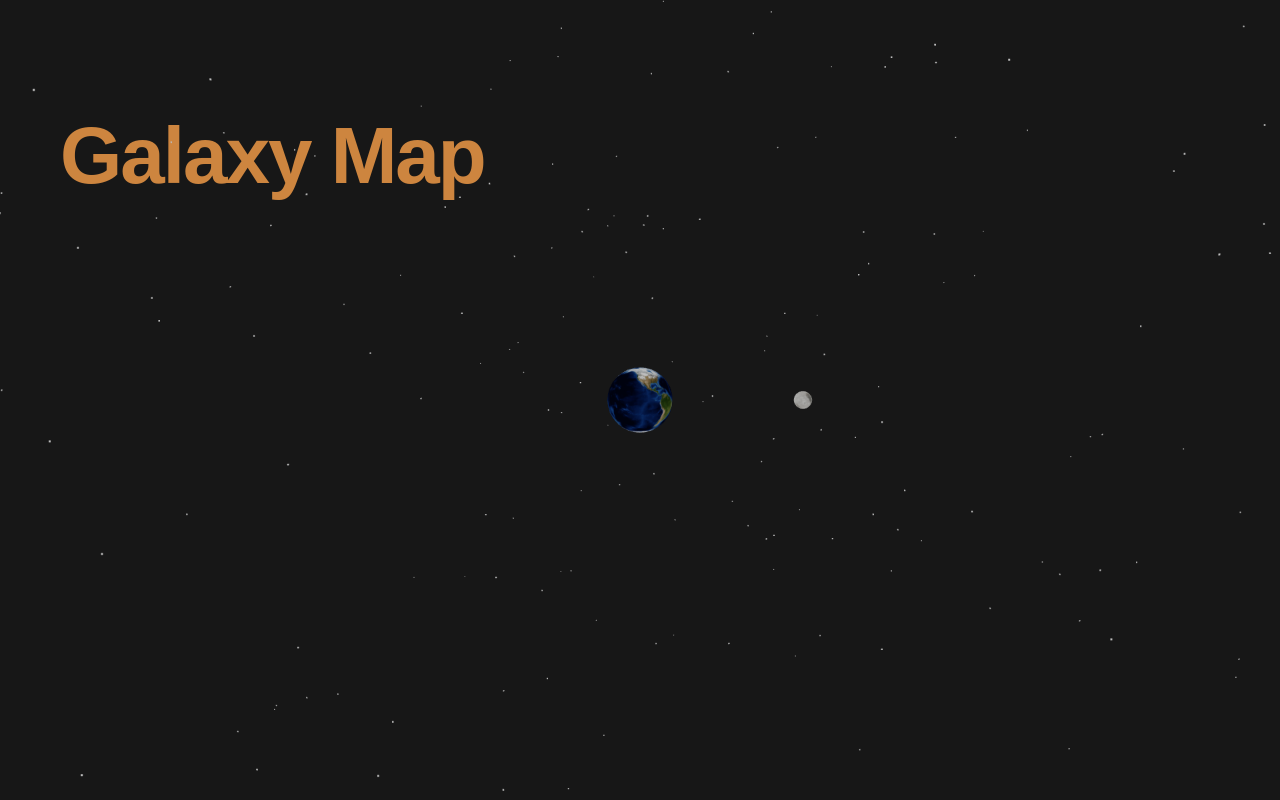
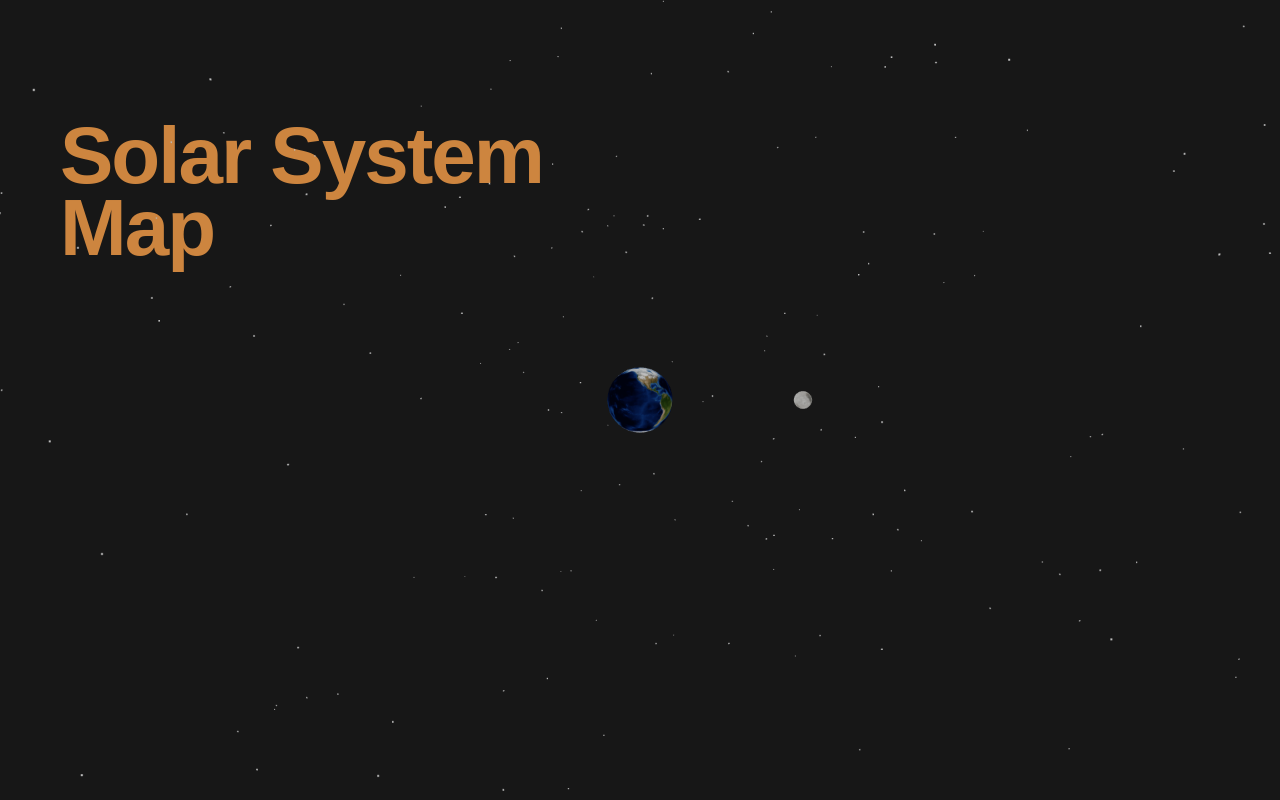
Before and after one commit to chris-whitlam/galaxy-map, a React (Create React App) app: page / in a window 1280 px wide. Built offline with nearby package versions, Linux system fonts and the light colour scheme; a web font is replaced by a local one.

Commit message:
Rename to solar system map

```diff
--- a/package.json
+++ b/package.json
@@ -1,5 +1,5 @@
 {
-  "name": "galaxy-map",
+  "name": "solar-system-map",
   "version": "0.1.0",
   "private": true,
   "dependencies": {
--- a/src/App.js
+++ b/src/App.js
@@ -31,7 +31,7 @@ function App() {
   return (
     <>
     <div>
-      <h1>Galaxy Map</h1>
+      <h1>Solar System<br />Map</h1>
     </div>
     <Canvas dpr={[1.5, 2]} linear shadows>
       <fog attach="fog" args={['#272730', 16, 30]} />
```
Also changed, not shown: 2 other files (tests, documents, lock files or other folders).
